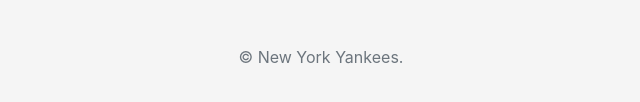
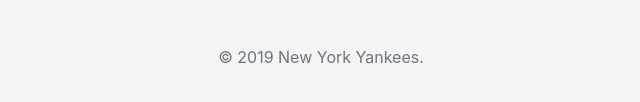
Before and after one commit to benhsieh-dev/Newsletter-Signup-App, a website: page signup.html in a window 1280 px wide. Shown: the part 546-648 px from the top of the page, 319-959 px from the left. Drawn offline with nearby package versions, Linux system fonts and the light colour scheme.

Commit message:
Add JavaScript snippet to footer

```diff
--- a/signup.html
+++ b/signup.html
@@ -44,7 +44,7 @@
   <input type="email" name="email" class="form-control bottom" placeholder="E-mail" required>
 
   <button class="btn btn-lg btn-primary btn-block" type="submit">Sign Me Up!</button>
-  <p class="mt-5 mb-3 text-muted">&copy; New York Yankees.</p>
+  <p class="mt-5 mb-3 text-muted">&copy; <script type="text/javascript">document.write(new Date().getFullYear());</script> New York Yankees.</p>
 </form>
 </body>
 </html>
```
